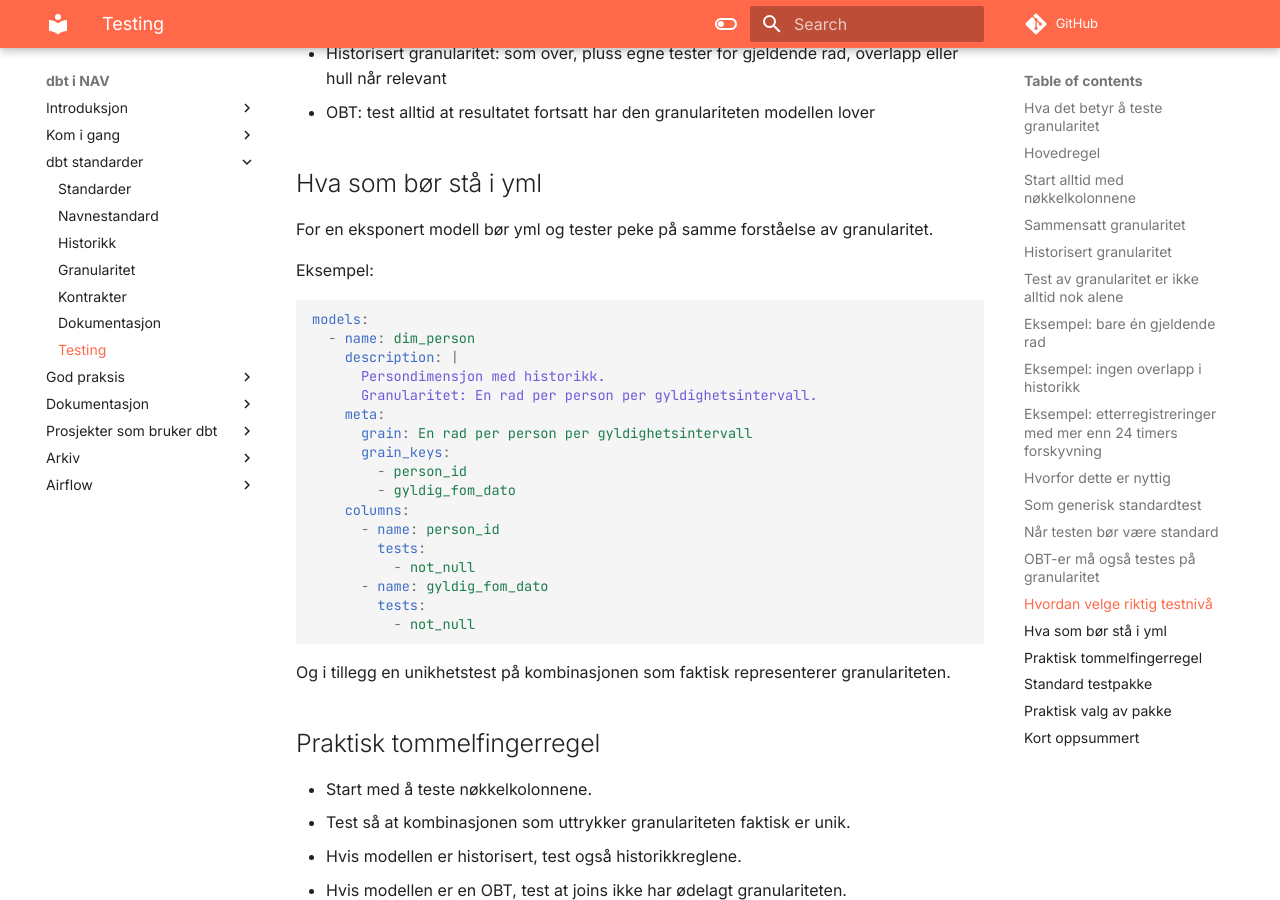
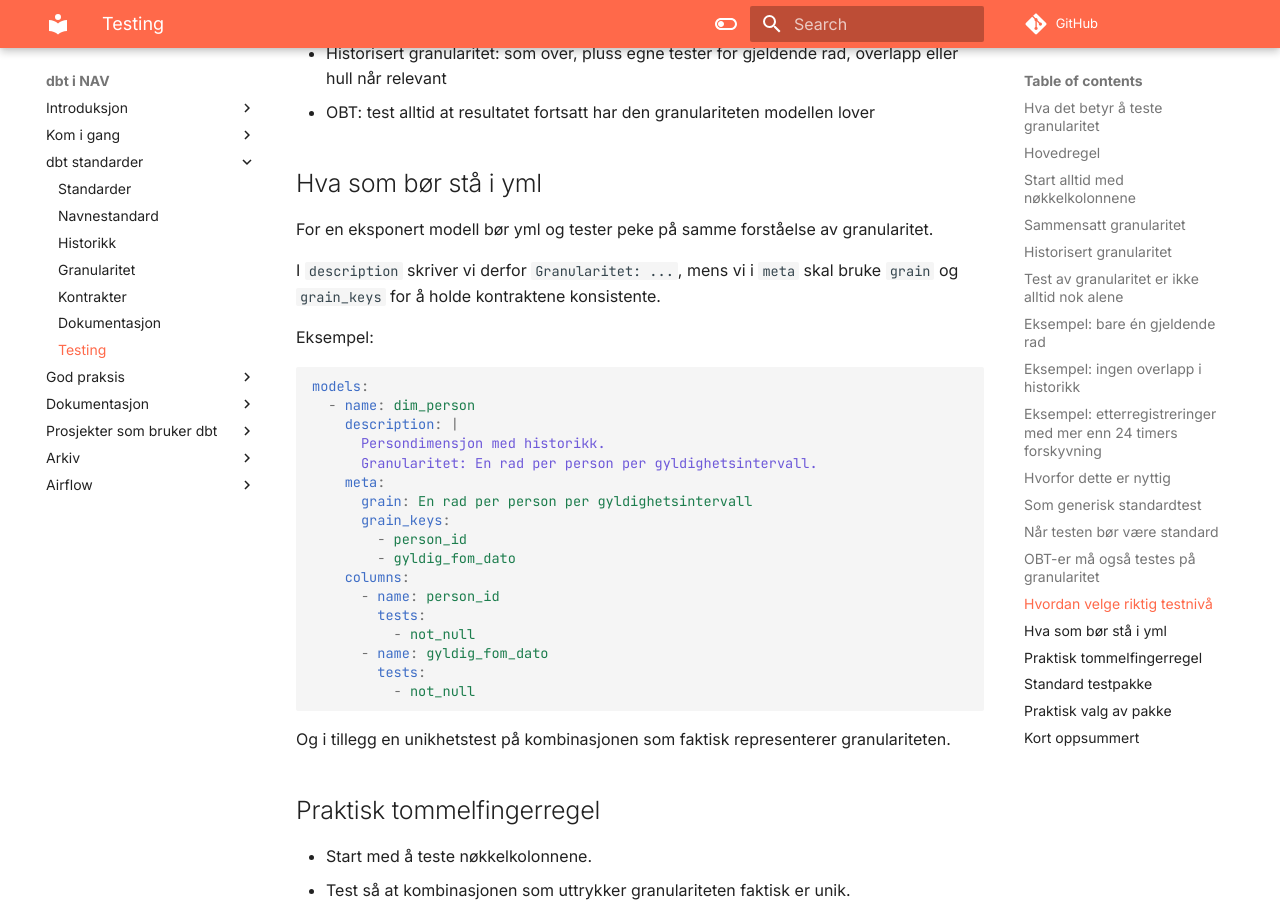
Before and after one commit to navikt/dbt-i-nav, an MkDocs documentation site: the page built from docs/dbt-kodestandard/testing.md, in a window 1280 px wide and 900 px high, scrolled down 8620 px. Built offline with MkDocs 1.6.1 and Material for MkDocs 9.7.7, drawn with Linux system fonts in a browser that asks for light colours; comment, search, counter and statistics services are not loaded.

Commit message:
docs: clarify usage of 'granularitet' and 'grain' in documentation for consistency

````diff
--- a/docs/dbt-kodestandard/grain.md
+++ b/docs/dbt-kodestandard/grain.md
@@ -3,7 +3,7 @@
 
 Granularitet er den viktigste egenskapen ved et dataprodukt etter innhold og historikk. Hvis granulariteten er uklar, blir joins, filtrering, aggregering og testing uforutsigbart.
 
-I dbt-miljøer brukes ofte ordet `grain` om det samme. I denne dokumentasjonen bruker vi `granularitet` i løpende tekst, fordi det er mer presist og lettere å lese på norsk.
+I dbt-miljøer brukes ofte ordet `grain` om det samme. I denne dokumentasjonen bruker vi `granularitet` i løpende tekst, men `grain` i `meta`, kontraktsfelt og andre maskinlesbare nøkler. Det gjør teksten mer naturlig på norsk uten å skape kluss i kontraktene.
 
 Målet med denne siden er å beskrive hva granularitet er, hvordan den skal velges, og hvordan den skal dokumenteres og deles i dbt.
 
@@ -118,7 +118,7 @@
 - i `description`, slik at det er synlig i dbt docs og lett å lese for konsumenter
 - i tester, slik at granulariteten også er verifiserbar
 
-I `meta` kan dere fortsatt bruke `grain` og `grain_keys` som korte, maskinlesbare feltnavn.
+I `meta` skal vi bruke `grain` og `grain_keys`, slik at kontrakter og maskinlesbare metadata er koordinerte på tvers av produkter. Det er ikke et krav fra dbt, men det er kravet i denne dokumentasjonen.
 
 ## Anbefalt praksis i yml
 
--- a/docs/dbt-kodestandard/modellkontrakter.md
+++ b/docs/dbt-kodestandard/modellkontrakter.md
@@ -92,6 +92,8 @@
 - `meta`, for maskinlesbare metadata
 - tester, for å verifisere at kontrakten faktisk holder
 
+I denne dokumentasjonen bruker vi `granularitet` i løpende tekst, men `grain` og `grain_keys` i `meta`. Det er en bevisst regel for å holde kontraktene koordinerte.
+
 ## Anbefalt struktur i yml
 
 Eksempel:
--- a/docs/dbt-kodestandard/testing.md
+++ b/docs/dbt-kodestandard/testing.md
@@ -376,6 +376,8 @@
 
 For en eksponert modell bør yml og tester peke på samme forståelse av granularitet.
 
+I `description` skriver vi derfor `Granularitet: ...`, mens vi i `meta` skal bruke `grain` og `grain_keys` for å holde kontraktene konsistente.
+
 Eksempel:
 
 ```yaml
````
Also changed, not shown: docs/dbt-kodestandard/dokumentasjon.md (+2 -0 lines).
